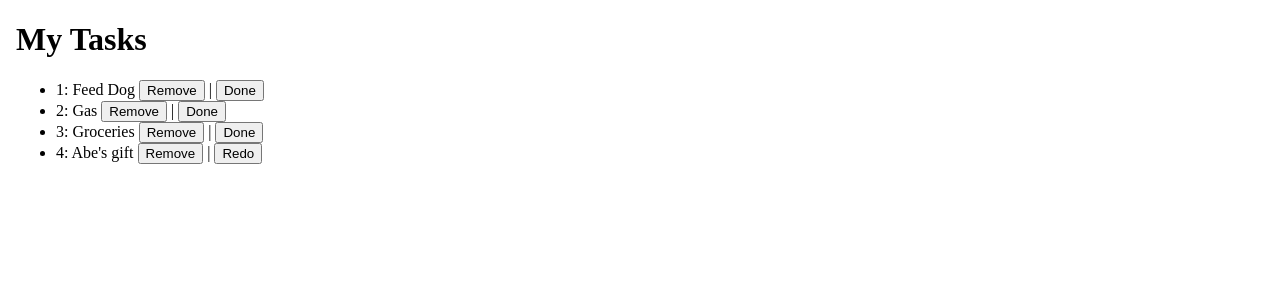
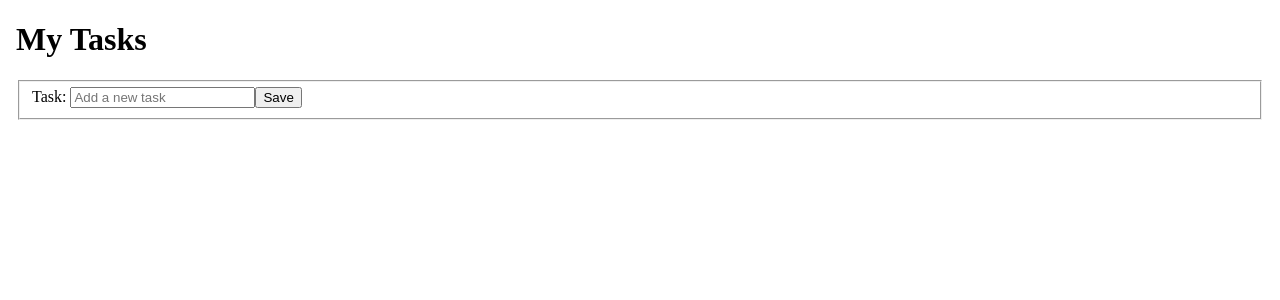
Before and after one commit to alantmatos/angular-developer, an Angular app in the folder todo/: page / in a window 1280 px wide. Shown: the top 300 px of the page. Built offline with nearby package versions, Linux system fonts and the light colour scheme.

Commit message:
feat: create form group and validators

```diff
--- a/todo/src/app/app.component.html
+++ b/todo/src/app/app.component.html
@@ -18,14 +18,23 @@
     <ul>
       <li *ngFor="let todo of todos">
         {{todo.id}}: {{todo.todo}}
-        <button> Remove </button> |
-        <button *ngIf="!todo.done"> Done </button>
-        <button *ngIf="todo.done"> Redo </button>
+        <button (click)="remove(todo)"> Remove </button> |
+        <button *ngIf="!todo.done" (click)="markAsDone(todo)"> Done </button>
+        <button *ngIf="todo.done" (click)="markAsUndone(todo)"> Redo </button> |
+        <button (click)="rename(todo)"> Rename </button>
       </li>
     </ul>
   </div>
 
 
+  <form [formGroup]="form">
+    <fieldset>
+      <label>Task: </label>
+      <input type="text" placeholder="Add a new task" maxlength="20" formControlName="todo">
+      <button> Save </button>
+    </fieldset>
+  </form>
+
 
 </body>
 
--- a/todo/src/app/app.component.ts
+++ b/todo/src/app/app.component.ts
@@ -1,4 +1,5 @@
 import { Component } from '@angular/core';
+import { FormBuilder, FormGroup, Validators } from '@angular/forms';
 import { Todo } from 'src/models/todo.model';
 
 @Component({
@@ -9,14 +10,38 @@ import { Todo } from 'src/models/todo.model';
 export class AppComponent {
   public title: String = 'My Tasks';
   public todos: Todo[] = [];
+  public form: FormGroup;
 
   /**
    *
    */
-  constructor() {
-    this.todos.push(new Todo(1, "Feed Dog", false));
-    this.todos.push(new Todo(2, "Gas", false));
-    this.todos.push(new Todo(3, "Groceries", false));
-    this.todos.push(new Todo(4, "Abe's gift", true));
+  constructor(private fb: FormBuilder) {
+
+    this.form = this.fb.group({
+      todo: ['', Validators.compose([
+        Validators.minLength(3),
+        Validators.maxLength(20),
+        Validators.required
+      ])]
+    })
+  }
+
+  remove(todo: Todo) {
+    const index = this.todos.indexOf(todo);
+    if (index !== -1) {
+      this.todos.splice(index, 1);
+    }
+  }
+
+  markAsDone(todo: Todo) {
+    todo.done = true;
+  }
+
+  markAsUndone(todo: Todo) {
+    todo.done = false;
+  }
+
+  rename(todo: Todo) {
+    todo.todo = " new name";
   }
 }
--- a/todo/src/app/app.module.ts
+++ b/todo/src/app/app.module.ts
@@ -2,13 +2,15 @@ import { NgModule } from '@angular/core';
 import { BrowserModule } from '@angular/platform-browser';
 
 import { AppComponent } from './app.component';
+import { ReactiveFormsModule } from '@angular/forms';
 
 @NgModule({
   declarations: [
     AppComponent
   ],
   imports: [
-    BrowserModule
+    BrowserModule,
+    ReactiveFormsModule
   ],
   providers: [],
   bootstrap: [AppComponent]
```
